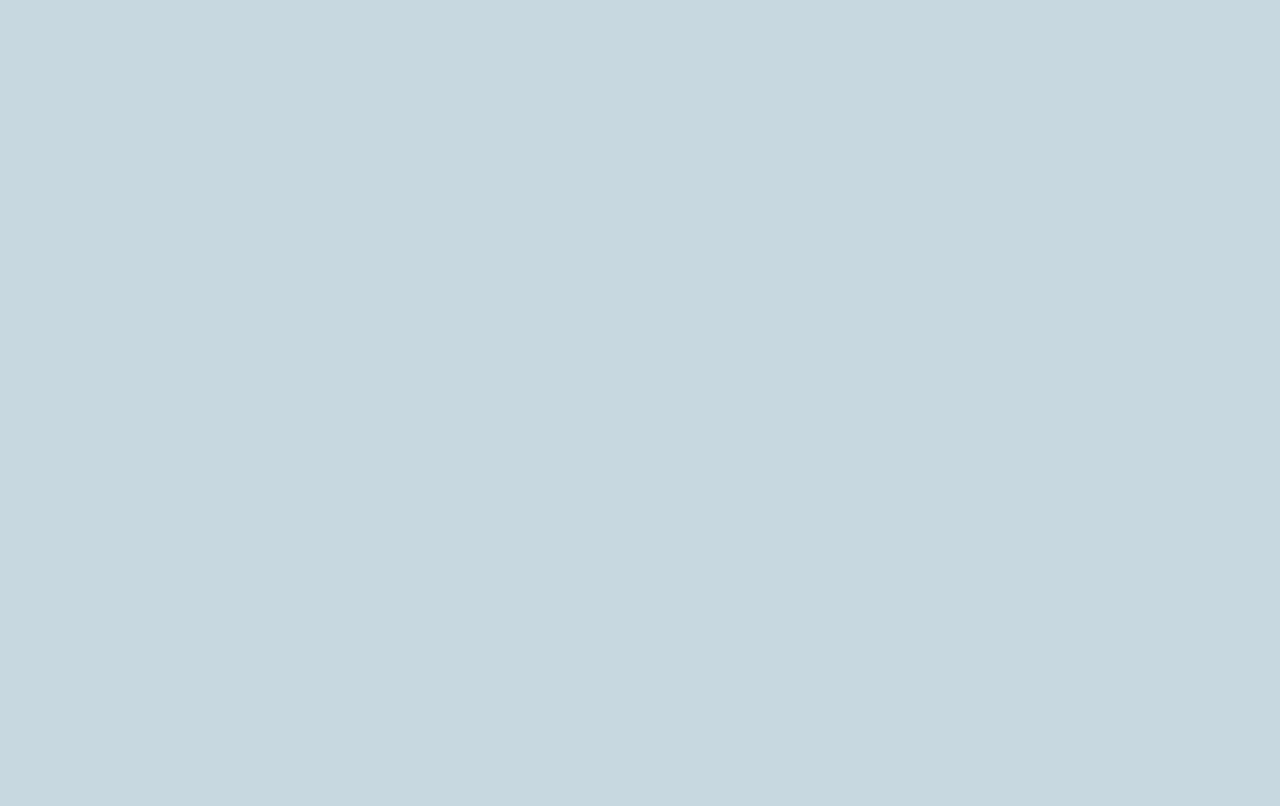
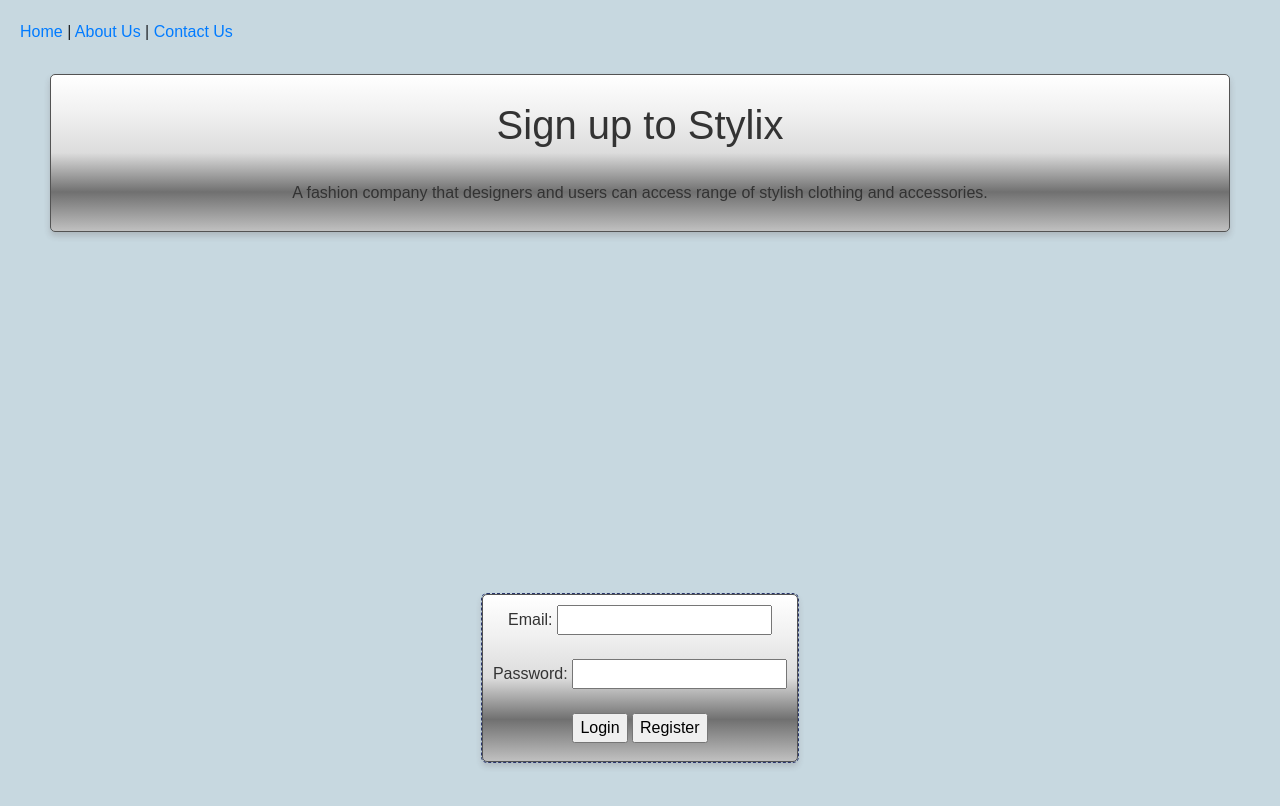
Before and after one commit to Emiliosxu/cmpsc390-gw, a plain HTML site: page sprint 1 ken/register.html in a window 1280 px wide. Drawn offline with nearby package versions, Linux system fonts and the light colour scheme.

Commit message:
this is the register page

```diff
--- a/sprint 1 ken/index.html
+++ b/sprint 1 ken/index.html
@@ -8,7 +8,8 @@
     <title>My Web Page</title>
     <link rel="stylesheet" href="https://cdn.jsdelivr.net/npm/bootstrap@4.4.1/dist/css/bootstrap.min.css"
         integrity="sha384-Vkoo8x4CGsO3+Hhxv8T/Q5PaXtkKtu6ug5TOeNV6gBiFeWPGFN9MuhOf23Q9Ifjh" crossorigin="anonymous">
-
+    <script src="https://code.jquery.com/jquery-3.4.1.slim.min.js"></script>
+    <script src="https://cdn.jsdelivr.net/npm/bootstrap@4.4.1/dist/js/bootstrap.min.js"></script>
 
     <style>
         body {
@@ -64,7 +65,16 @@
             justify-content: center;
             align-items: center;
             height: 100vh;
-            /* Makes the container fill the full viewport height */
+        }
+
+        #carouselExampleSlidesOnly {
+            max-width: 500px;
+            margin: 30px auto;
+        }
+
+        #carouselExampleSlidesOnly img {
+            height: 250px;
+            object-fit: cover;
         }
     </style>
 </head>
@@ -97,13 +107,16 @@
                 <img class="d-block w-100" src="clothes.jpg" alt="First slide">
             </div>
             <div class="carousel-item">
-                <img class="d-block w-100" src="clothes.jpg" alt="Second slide">
+                <img class="d-block w-100" src="clothes2.jpg" alt="Second slide">
             </div>
             <div class="carousel-item">
-                <img class="d-block w-100" src="clothes.jpg" alt="Third slide">
+                <img class="d-block w-100" src="clothes3.jpg" alt="Third slide">
             </div>
         </div>
     </div>
+
+
+
     <br>
     <div class="container-flex">
 
--- a/sprint 1 ken/register.html
+++ b/sprint 1 ken/register.html
@@ -6,9 +6,8 @@
         <title>My Web Page</title>
         <link rel="stylesheet" href="https://cdn.jsdelivr.net/npm/bootstrap@4.4.1/dist/css/bootstrap.min.css"
             integrity="sha384-Vkoo8x4CGsO3+Hhxv8T/Q5PaXtkKtu6ug5TOeNV6gBiFeWPGFN9MuhOf23Q9Ifjh" crossorigin="anonymous">
-
-
-
+        <script src="https://code.jquery.com/jquery-3.4.1.slim.min.js"></script>
+        <script src="https://cdn.jsdelivr.net/npm/bootstrap@4.4.1/dist/js/bootstrap.min.js"></script>
 
         <style>
             body {
@@ -22,3 +21,95 @@
                 text-align: center;
                 color: #333;
             }
+
+            p {
+                text-align: justify;
+                font-size: 16px;
+                line-height: 1.5;
+            }
+
+            div {
+                margin-top: 30px;
+                margin-left: 30px;
+                margin-right: 30px;
+                border-width: 1px;
+                border-color: #272e4f;
+            }
+
+            .chrome-effect {
+                background: linear-gradient(to bottom, #ffffff, #f0f0f0, #dcdcdc, #707070, #c0c0c0);
+                border: 1px solid #535353;
+                color: #333;
+                padding: 10px;
+                text-align: center;
+                box-shadow: 0 4px 6px rgba(75, 55, 55, 0.2);
+                border-radius: 5px;
+            }
+
+            form {
+                text-align: center;
+                width: fit-content;
+                height: fit-content;
+                margin-left: 30px;
+                margin-right: 30px;
+                outline: 1px dashed #2a356d;
+                border-top-style: dashed;
+                border-width: 1px;
+                border-color: #272e4f;
+            }
+
+            .container-flex {
+                display: flex;
+                justify-content: center;
+                align-items: center;
+                height: 100vh;
+            }
+
+            #carouselExampleSlidesOnly {
+                max-width: 500px;
+                margin: 30px auto;
+            }
+
+            #carouselExampleSlidesOnly img {
+                height: 250px;
+                object-fit: cover;
+            }
+        </style>
+    </head>
+
+    <body>
+
+
+        <p></p>
+        <nav>
+            <a href="index.html">Home</a> |
+            <a href="about.html">About Us</a> |
+            <a href="contact.html">Contact Us</a>
+
+
+
+        </nav>
+
+        <div class="chrome-effect">
+            <p>
+            <h1>Sign up to Stylix </h1> <br>
+            A fashion company that designers and users can access range of stylish clothing and
+            accessories.
+            </p>
+        </div>
+
+        <br>
+        <div class="container-flex">
+
+
+
+            <form class="chrome-effect" action="post " label for="email"> Email: <input type="email" id="email"
+                    name="email" required> <br><br>
+                <label for="password"> Password: <input type="password" id="password" name="password" required> <br><br>
+                    <input type="submit" value="Login">
+                    <input type="submit" value="Register">
+            </form>
+        </div>
+    </body>
+
+    </html>
```
Also changed, not shown: sprint 1 ken/clothes.jpg, sprint 1 ken/clothes2.jpg (added).
